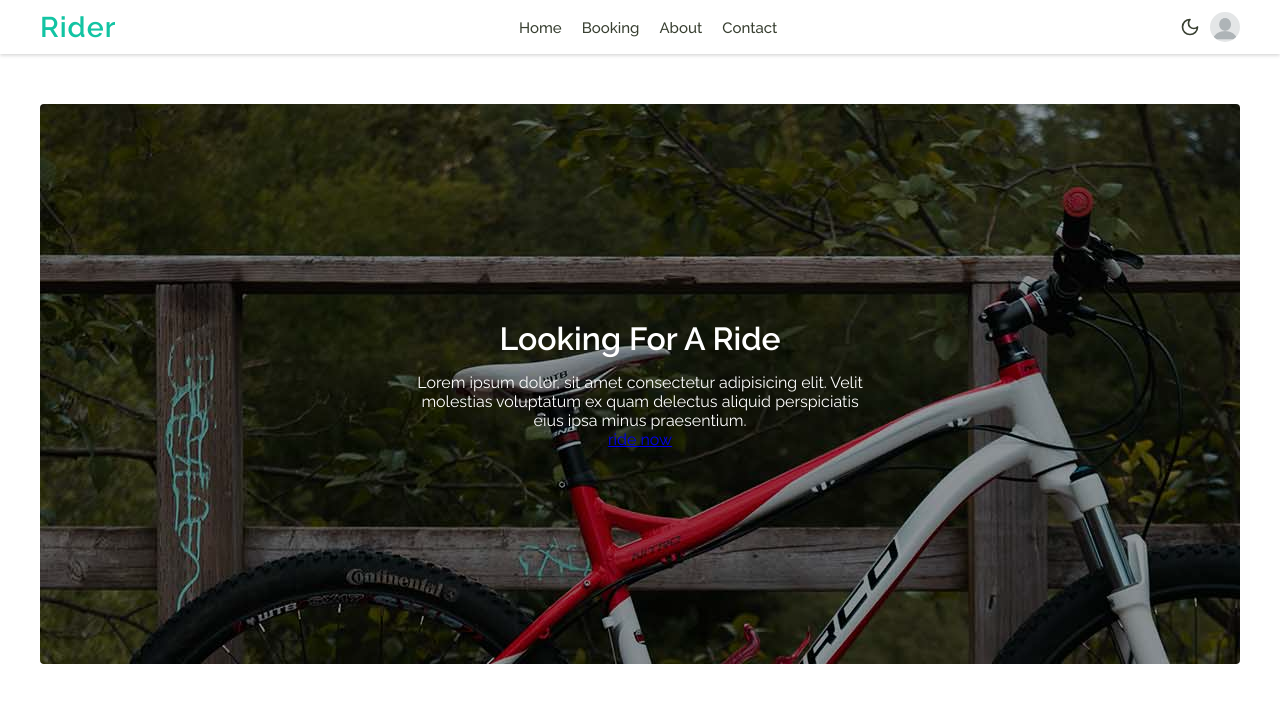
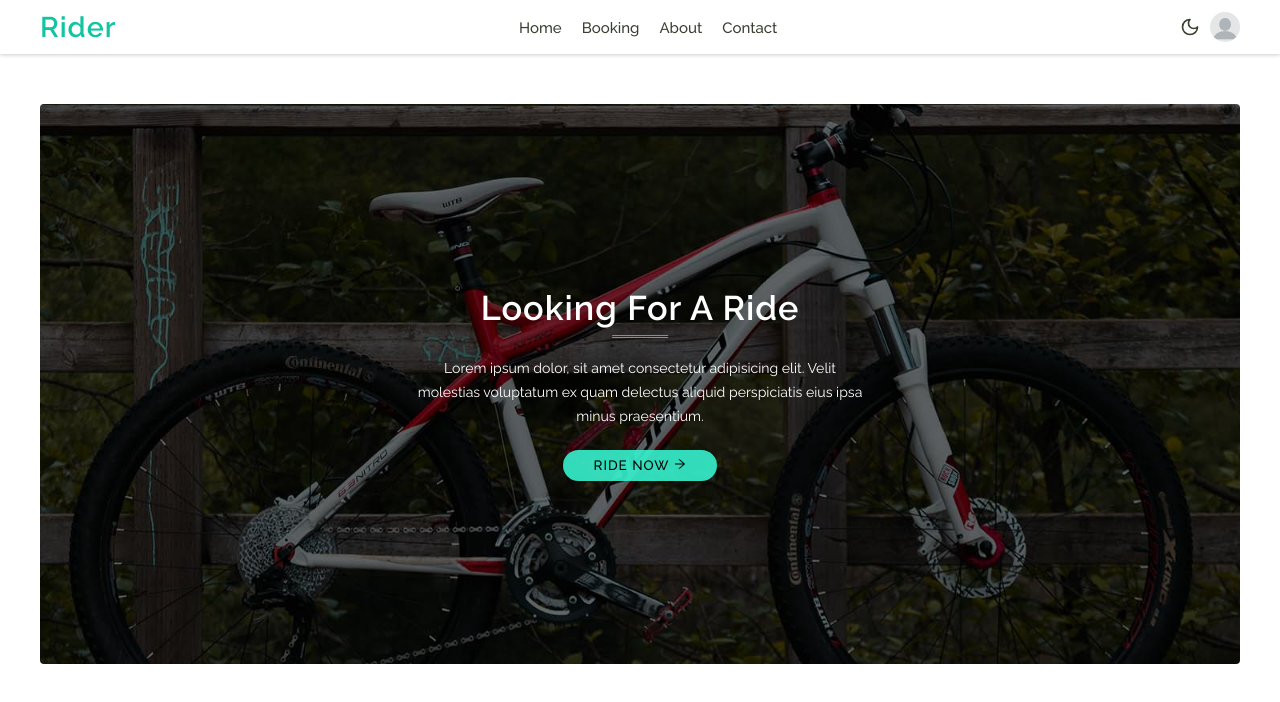
Before and after one commit to sam-suzzaman/Rider-Frontend, a React (Vite) app: page / in a window 1280 px wide. Shown: the top 702 px of the page. Built offline with nearby package versions, Linux system fonts and the light colour scheme.

Commit message:
add slider with style

```diff
--- a/src/Components/Non-Shared/HomePageCom/HeroCom/HeroCom.css
+++ b/src/Components/Non-Shared/HomePageCom/HeroCom/HeroCom.css
@@ -20,6 +20,9 @@
     min-height: 70vh;
     margin-top: 50px;
     border-radius: 4px;
+    background-position: center;
+    background-size: cover;
+    background-repeat: no-repeat;
 }
 .hero-content {
     width: 100%;
@@ -27,9 +30,60 @@
     text-align: center;
     color: #fff;
 }
+
 .hero-content .title {
     text-transform: capitalize;
     font-weight: 600;
-    margin-bottom: 16px;
-    font-size: 32px;
+    margin-bottom: 28px;
+    font-size: calc(1.5rem + 0.8vw);
+    position: relative;
+    letter-spacing: 1px;
 }
+.hero-content .title::after {
+    content: "";
+    width: calc(30px + 2vw);
+    height: 0;
+    border-bottom: 3px double var(--primary-color);
+    position: absolute;
+    bottom: -10px;
+    left: 50%;
+    transform: translateX(-50%);
+}
+
+.hero-content .subtitle {
+    font-weight: 400;
+    font-size: calc(0.8rem + 0.1vw);
+    line-height: 24px;
+    margin-bottom: 22px;
+}
+
+.rider-btn-1 {
+    text-decoration: none;
+    color: var(--black-color);
+    opacity: 0.9;
+    background-color: var(--secondary-color);
+    padding: 7px calc(20px + 0.8vw);
+    border-radius: 40px;
+    text-transform: uppercase;
+    font-size: calc(0.75rem + 0.12vw);
+    font-weight: 500;
+    letter-spacing: 1px;
+    border: none;
+    outline: none;
+    display: inline-flex;
+    justify-content: center;
+    align-items: center;
+}
+.rider-btn-1 .icon {
+    margin-left: 3px;
+}
+.rider-btn-1 .icon svg {
+    width: 14px;
+    height: 14px;
+}
+.rider-btn-1:hover {
+    color: var(--white-color);
+}
+.rider-btn-1:hover .icon {
+    margin-left: 5px;
+}
--- a/src/Components/Non-Shared/HomePageCom/HeroCom/HeroComponent.jsx
+++ b/src/Components/Non-Shared/HomePageCom/HeroCom/HeroComponent.jsx
@@ -1,5 +1,6 @@
 import React from "react";
 import "./HeroCom.css";
+import { AiOutlineArrowRight } from "react-icons/ai";
 
 // slick Slider
 import "slick-carousel/slick/slick.css";
@@ -53,9 +54,7 @@ const HeroComponent = () => {
         pauseOnHover: true,
         slidesToShow: 1,
         slidesToScroll: 1,
-        swipeToSlide: true,
-        swipe: true,
-        easing: "linear",
+        draggable: true,
     };
     return (
         <>
@@ -68,7 +67,7 @@ const HeroComponent = () => {
                                     <div
                                         className="hero-container"
                                         style={{
-                                            backgroundImage: `linear-gradient(rgba(0,0,0,0.4),rgba(0,0,0,0.4)),url(${slider.bg})`,
+                                            backgroundImage: `linear-gradient(rgba(0,0,0,0.6),rgba(0,0,0,0.6)),url(${slider.bg})`,
                                         }}
                                     >
                                         <div className="hero-content">
@@ -78,7 +77,15 @@ const HeroComponent = () => {
                                             <p className="subtitle">
                                                 {slider.subtitle}
                                             </p>
-                                            <a href="#">{slider.btnName}</a>
+                                            <a
+                                                href={slider.btnLink}
+                                                className="rider-btn-1"
+                                            >
+                                                {slider.btnName}
+                                                <span className="icon">
+                                                    <AiOutlineArrowRight />
+                                                </span>
+                                            </a>
                                         </div>
                                     </div>
                                 </div>
```
